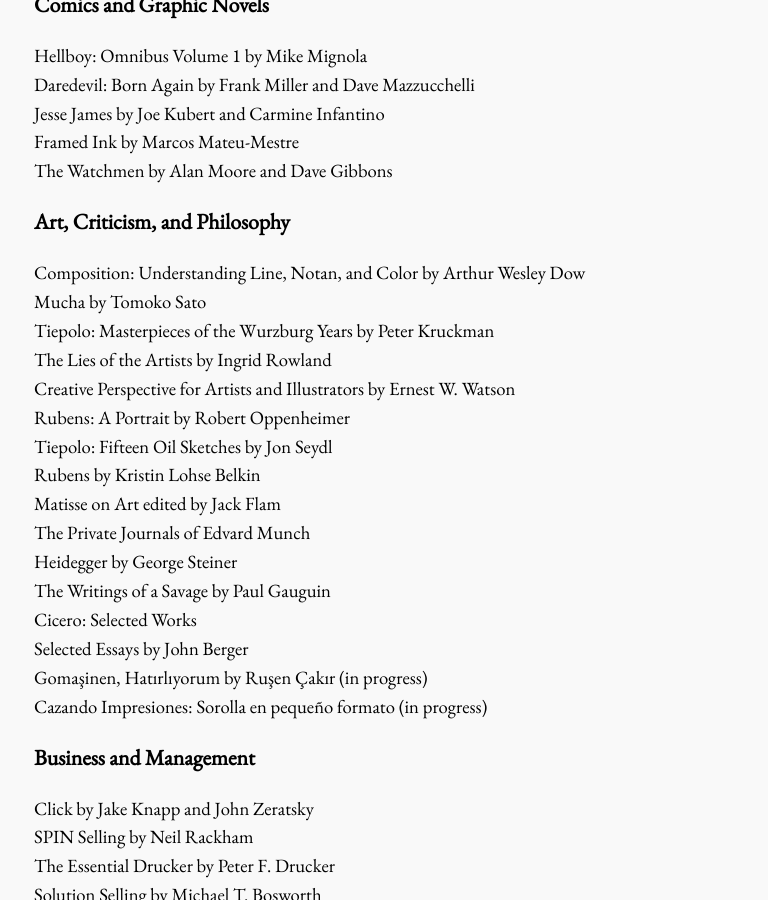
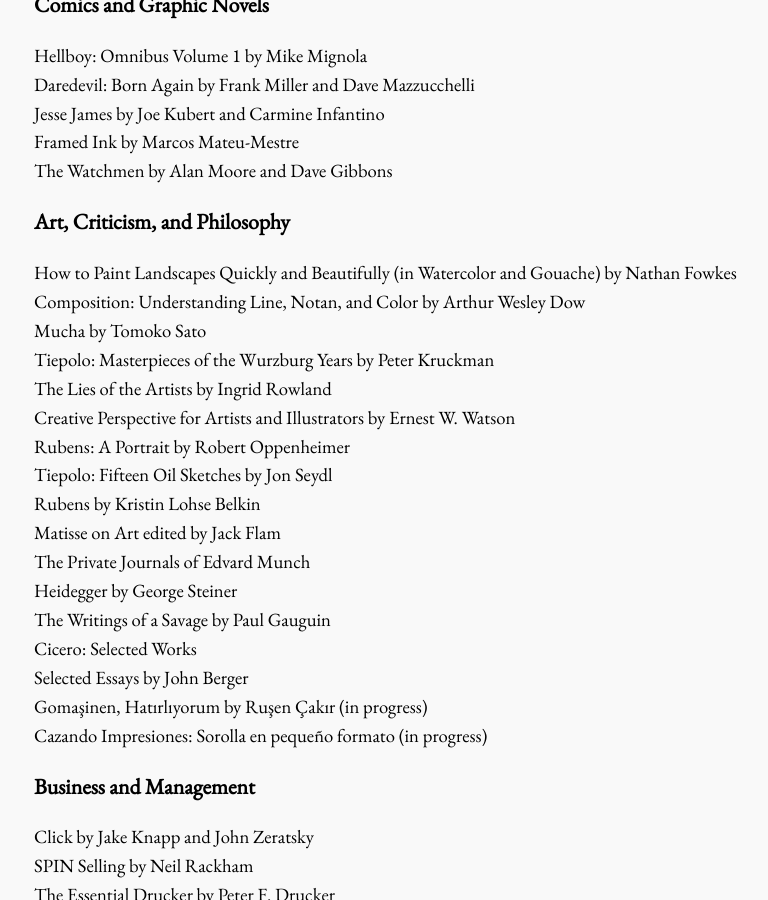
Before and after one commit to bora-uyumazturk/bora-uyumazturk.github.io, a Jekyll site: the page built from reading.html, in a window 1280 px wide and 900 px high, scrolled down 697 px. Shown: the whole window, without its empty margins (138-906 px from the left). Built offline with Jekyll 4.4.1, drawn with Linux system fonts in a browser that asks for light colours.

Commit message:
Update reading.html

```diff
--- a/reading.html
+++ b/reading.html
@@ -38,6 +38,7 @@
 
   <h3>Art, Criticism, and Philosophy</h3>
 
+  How to Paint Landscapes Quickly and Beautifully (in Watercolor and Gouache) by Nathan Fowkes <br>
   Composition: Understanding Line, Notan, and Color by Arthur Wesley Dow <br>
   Mucha by Tomoko Sato <br>
   Tiepolo: Masterpieces of the Wurzburg Years by Peter Kruckman <br>
```
